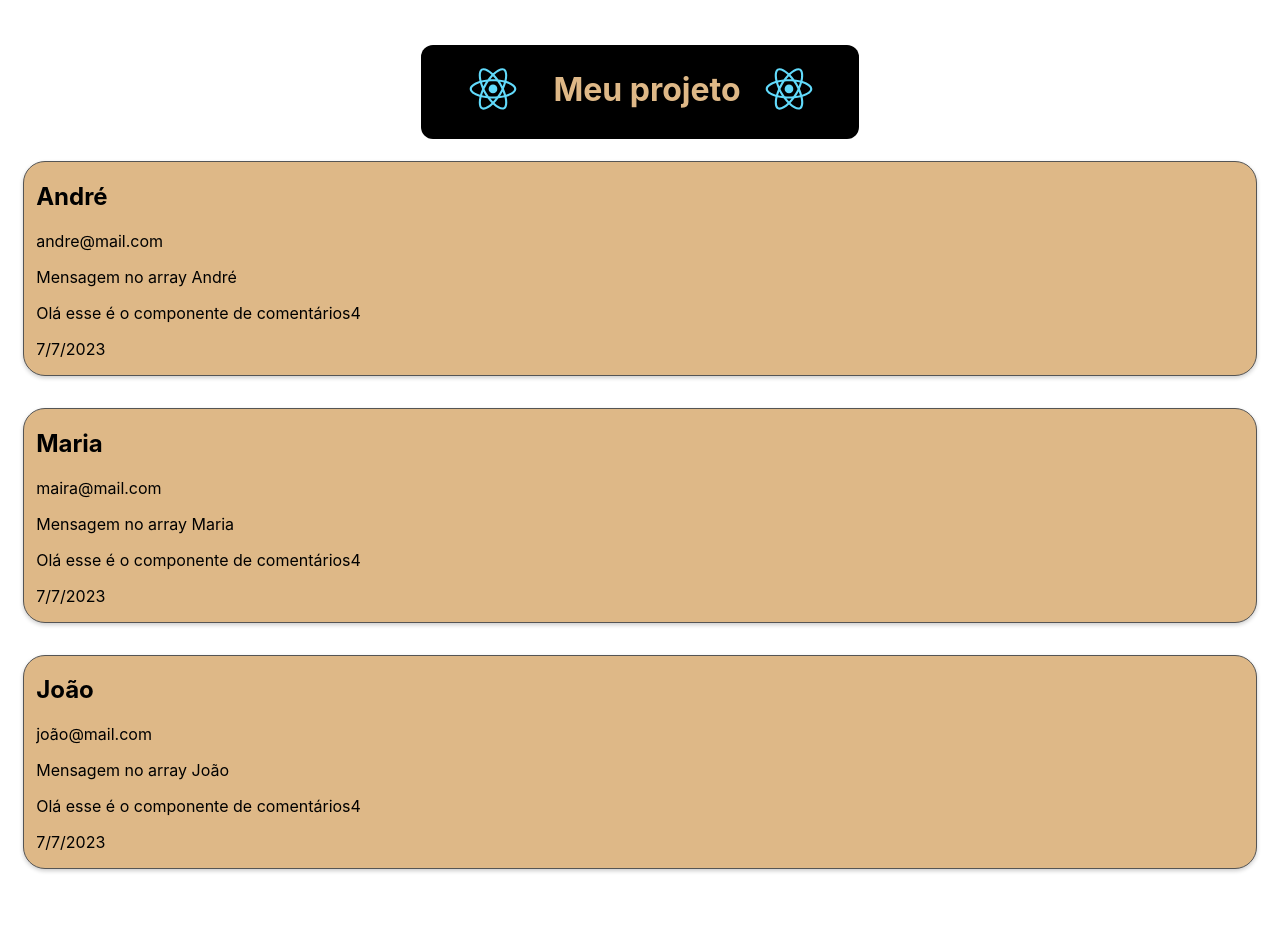
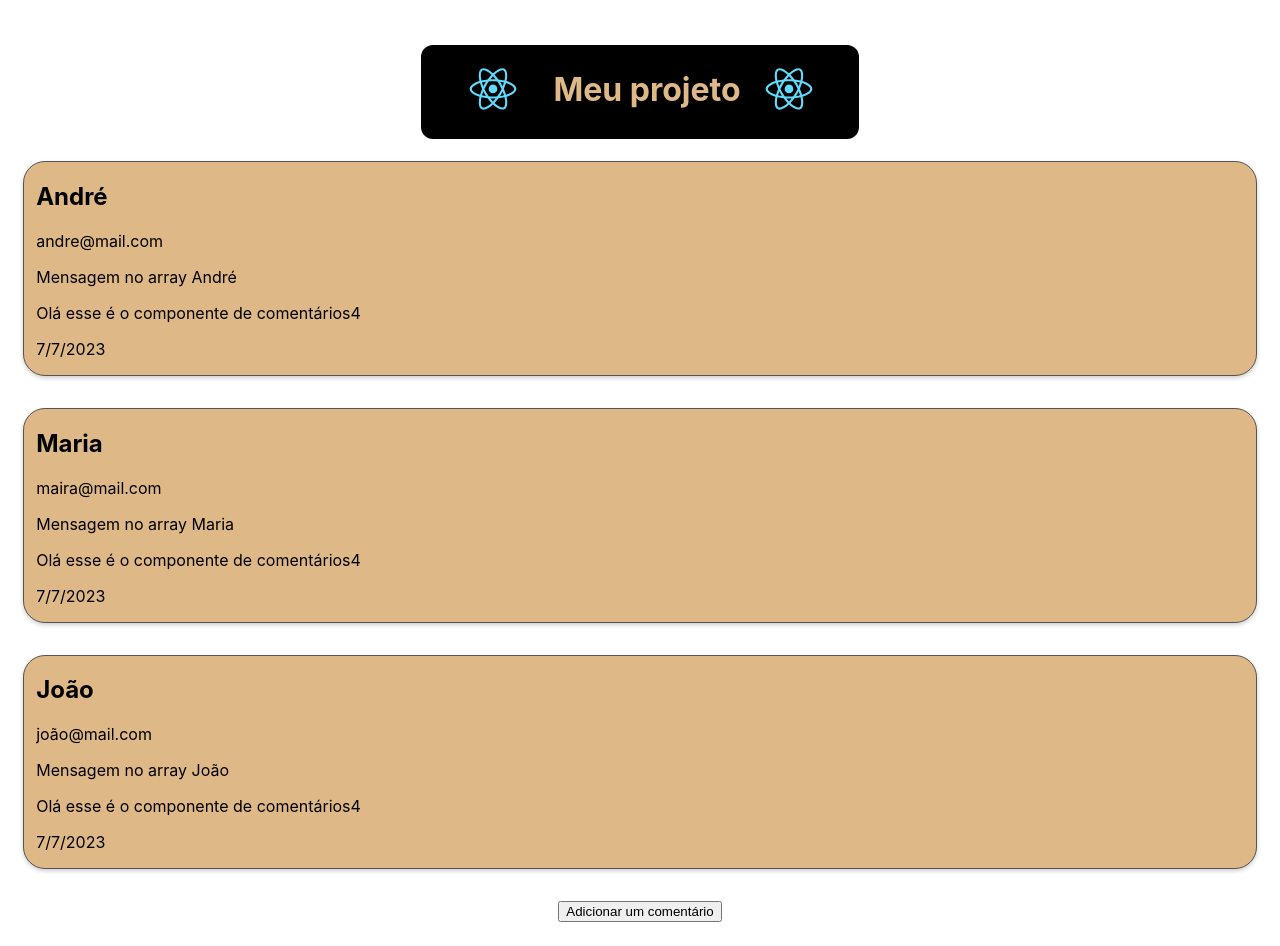
Before and after one commit to andmoraes01/react-basic, a React (Create React App) app: page / in a window 1280 px wide. Before the commit the page ends 925 px from the top, so only its background shows below. Built offline with nearby package versions, Linux system fonts and the light colour scheme.

Commit message:
feat: implementing addComments button with setState function
work item: 0003

```diff
--- a/src/App.js
+++ b/src/App.js
@@ -49,8 +49,32 @@ class App extends Component {
             {comments.mensage}
           </Comments>
         ))}
+
+        <button onClick={this.addComments}>
+          Adicionar um comentário
+        </button>
+
       </div>
     );
+  }
+
+  addComments = () => {
+
+    const newComment = {
+      id: 1234567890,
+      name: 'Pedro',
+      email: 'pedro@mail.com',
+      date: new Date(),
+      mensage: 'Comentário do Pedro'
+    }
+
+    // FEZENDO A CÓPIA DO ARRAY E ADICIONANDO UM NOVO ELEMENTO
+    // let list = this.state.comments;
+    // list.push(newComment);
+    // this.setState({comments: list});
+    this.setState({
+      comments:[...this.state.comments, newComment]
+    })
   }
 }
 
```
